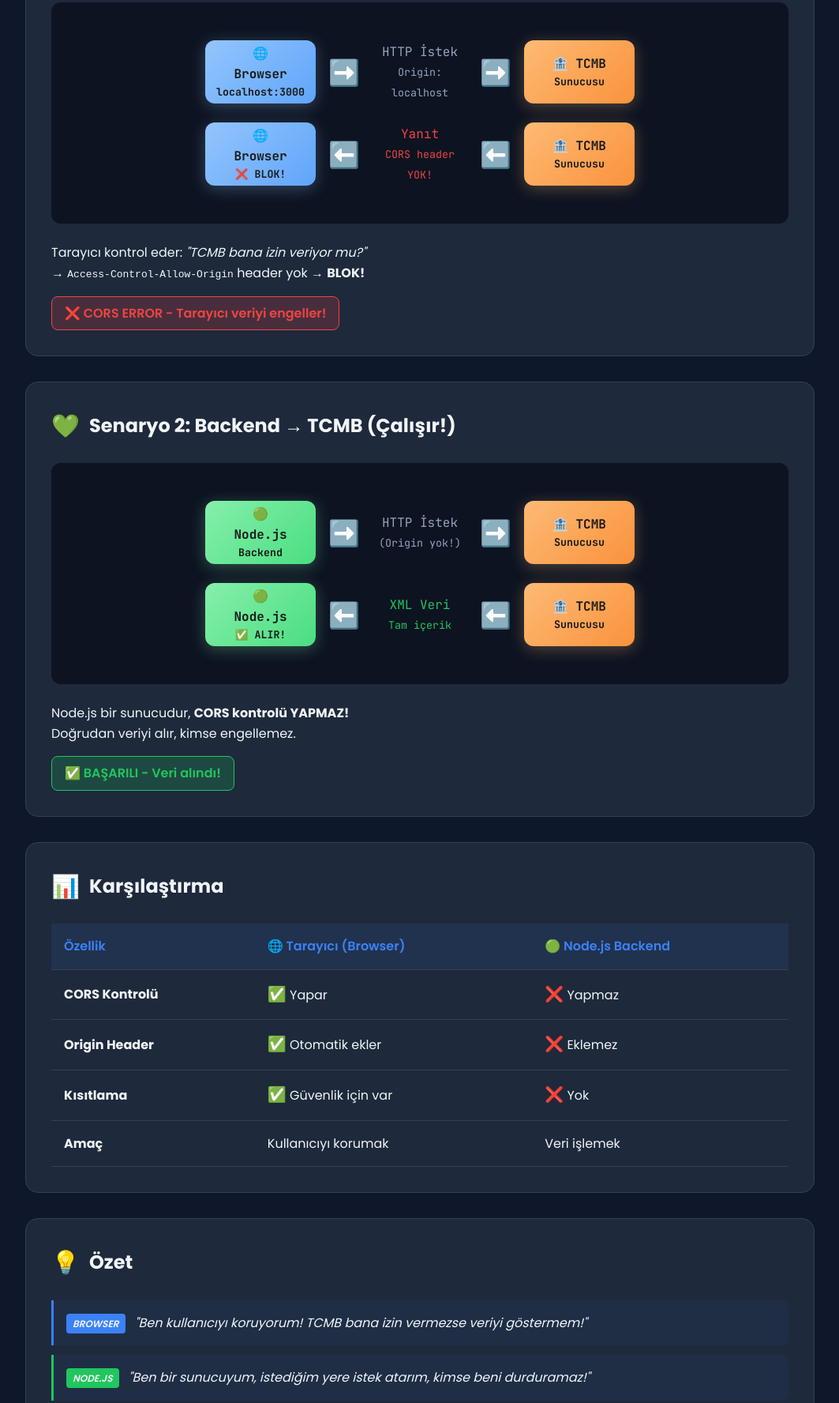
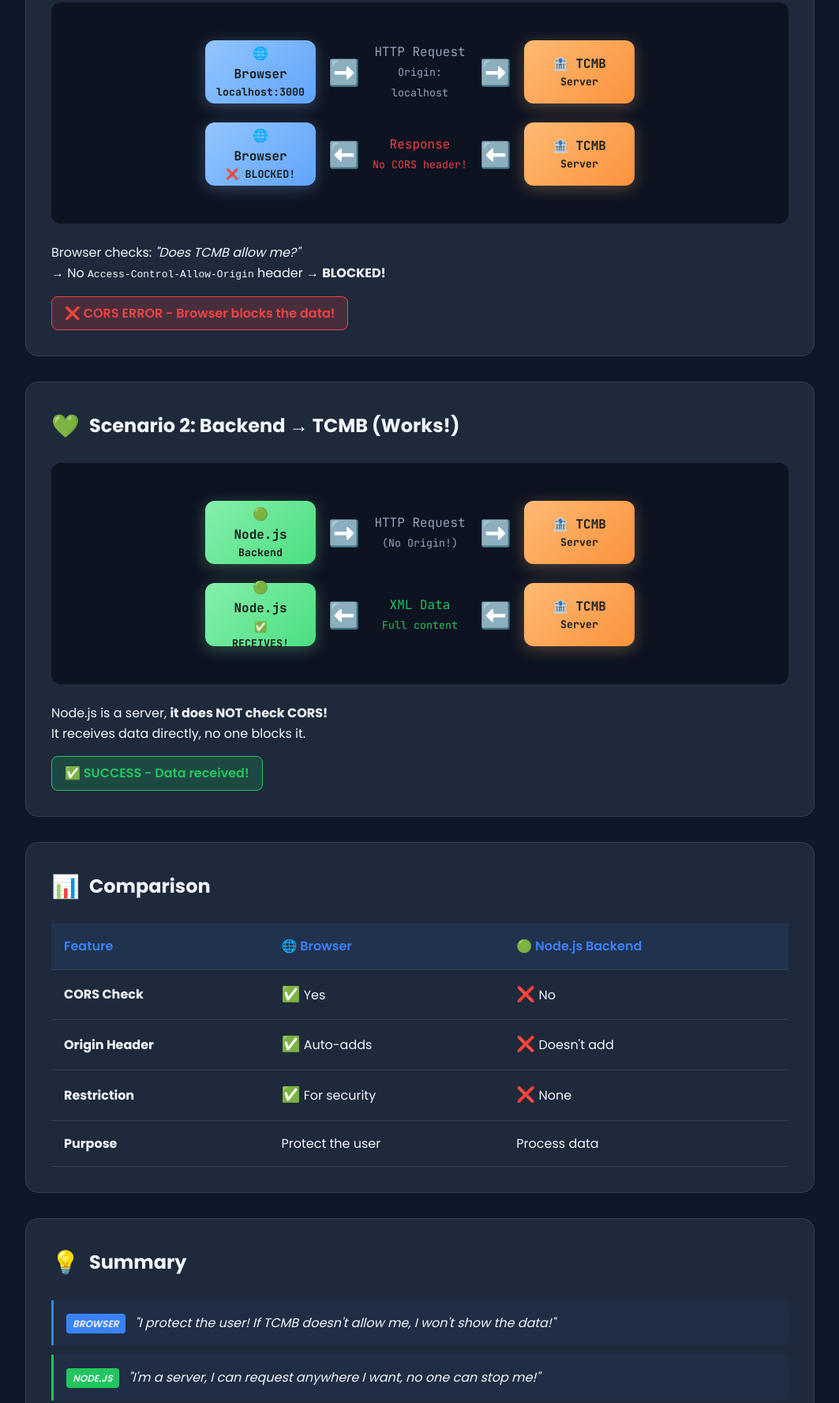
Before and after one commit to neptunb/thk, a plain HTML site: page frontend/cors-explanation.html in a window 1280 px wide. Shown: the part 280-2056 px from the top of the page at 79% size, without its empty margins (108-1171 px from the left). Drawn offline with Linux system fonts and the light colour scheme.

Commit message:
Translation for cors-explanation.html

```diff
--- a/frontend/cors-explanation.html
+++ b/frontend/cors-explanation.html
@@ -1,9 +1,9 @@
 <!DOCTYPE html>
-<html lang="tr">
+<html lang="en">
 <head>
   <meta charset="UTF-8">
   <meta name="viewport" content="width=device-width, initial-scale=1.0">
-  <title>CORS Nedir? - Görsel Açıklama</title>
+  <title>What is CORS? - Visual Explanation</title>
   <style>
     @import url('https://fonts.googleapis.com/css2?family=JetBrains+Mono:wght@400;700&family=Poppins:wght@400;600;700&display=swap');
 
@@ -278,14 +278,14 @@
 </head>
 <body>
   <div class="container">
-    <h1>🔐 CORS Nedir?</h1>
-    <p class="subtitle">Cross-Origin Resource Sharing - <span class="highlight">Sadece Tarayıcıda Çalışır!</span></p>
+    <h1>🔐 What is CORS?</h1>
+    <p class="subtitle">Cross-Origin Resource Sharing - <span class="highlight">Only Works in Browser!</span></p>
 
-    <!-- Senaryo 1 -->
+    <!-- Scenario 1 -->
     <div class="section">
       <h2 class="section-title">
         <span class="icon">🌐</span>
-        Senaryo 1: Tarayıcı → TCMB (CORS Hatası)
+        Scenario 1: Browser → TCMB (CORS Error)
       </h2>
 
       <div class="diagram">
@@ -296,47 +296,47 @@
           </div>
           <div class="arrow">➡️</div>
           <div class="flow-label" style="color: var(--text-secondary);">
-            <div>HTTP İstek</div>
+            <div>HTTP Request</div>
             <small>Origin: localhost</small>
           </div>
           <div class="arrow">➡️</div>
           <div class="box box-tcmb">
             🏦 TCMB<br>
-            <small>Sunucusu</small>
+            <small>Server</small>
           </div>
         </div>
 
         <div class="flow" style="margin-top: 1.5rem;">
           <div class="box box-browser">
             🌐 Browser<br>
-            <small>❌ BLOK!</small>
+            <small>❌ BLOCKED!</small>
           </div>
           <div class="arrow">⬅️</div>
           <div class="flow-label" style="color: var(--accent-red);">
-            <div>Yanıt</div>
-            <small>CORS header YOK!</small>
+            <div>Response</div>
+            <small>No CORS header!</small>
           </div>
           <div class="arrow">⬅️</div>
           <div class="box box-tcmb">
             🏦 TCMB<br>
-            <small>Sunucusu</small>
+            <small>Server</small>
           </div>
         </div>
       </div>
 
-      <p>Tarayıcı kontrol eder: <em>"TCMB bana izin veriyor mu?"</em></p>
-      <p>→ <code>Access-Control-Allow-Origin</code> header yok → <strong>BLOK!</strong></p>
+      <p>Browser checks: <em>"Does TCMB allow me?"</em></p>
+      <p>→ No <code>Access-Control-Allow-Origin</code> header → <strong>BLOCKED!</strong></p>
 
       <div class="result result-error">
-        ❌ CORS ERROR - Tarayıcı veriyi engeller!
+        ❌ CORS ERROR - Browser blocks the data!
       </div>
     </div>
 
-    <!-- Senaryo 2 -->
+    <!-- Scenario 2 -->
     <div class="section">
       <h2 class="section-title">
         <span class="icon">💚</span>
-        Senaryo 2: Backend → TCMB (Çalışır!)
+        Scenario 2: Backend → TCMB (Works!)
       </h2>
 
       <div class="diagram">
@@ -347,113 +347,113 @@
           </div>
           <div class="arrow">➡️</div>
           <div class="flow-label" style="color: var(--text-secondary);">
-            <div>HTTP İstek</div>
-            <small>(Origin yok!)</small>
+            <div>HTTP Request</div>
+            <small>(No Origin!)</small>
           </div>
           <div class="arrow">➡️</div>
           <div class="box box-tcmb">
             🏦 TCMB<br>
-            <small>Sunucusu</small>
+            <small>Server</small>
           </div>
         </div>
 
         <div class="flow" style="margin-top: 1.5rem;">
           <div class="box box-backend">
             🟢 Node.js<br>
-            <small>✅ ALIR!</small>
+            <small>✅ RECEIVES!</small>
           </div>
           <div class="arrow">⬅️</div>
           <div class="flow-label" style="color: var(--accent-green);">
-            <div>XML Veri</div>
-            <small>Tam içerik</small>
+            <div>XML Data</div>
+            <small>Full content</small>
           </div>
           <div class="arrow">⬅️</div>
           <div class="box box-tcmb">
             🏦 TCMB<br>
-            <small>Sunucusu</small>
+            <small>Server</small>
           </div>
         </div>
       </div>
 
-      <p>Node.js bir sunucudur, <strong>CORS kontrolü YAPMAZ!</strong></p>
-      <p>Doğrudan veriyi alır, kimse engellemez.</p>
+      <p>Node.js is a server, <strong>it does NOT check CORS!</strong></p>
+      <p>It receives data directly, no one blocks it.</p>
 
       <div class="result result-success">
-        ✅ BAŞARILI - Veri alındı!
+        ✅ SUCCESS - Data received!
       </div>
     </div>
 
-    <!-- Karşılaştırma Tablosu -->
+    <!-- Comparison Table -->
     <div class="section">
       <h2 class="section-title">
         <span class="icon">📊</span>
-        Karşılaştırma
+        Comparison
       </h2>
 
       <table class="comparison-table">
         <thead>
           <tr>
-            <th>Özellik</th>
-            <th>🌐 Tarayıcı (Browser)</th>
+            <th>Feature</th>
+            <th>🌐 Browser</th>
             <th>🟢 Node.js Backend</th>
           </tr>
         </thead>
         <tbody>
           <tr>
-            <td><strong>CORS Kontrolü</strong></td>
-            <td><span class="check">✅</span> Yapar</td>
-            <td><span class="cross">❌</span> Yapmaz</td>
+            <td><strong>CORS Check</strong></td>
+            <td><span class="check">✅</span> Yes</td>
+            <td><span class="cross">❌</span> No</td>
           </tr>
           <tr>
             <td><strong>Origin Header</strong></td>
-            <td><span class="check">✅</span> Otomatik ekler</td>
-            <td><span class="cross">❌</span> Eklemez</td>
+            <td><span class="check">✅</span> Auto-adds</td>
+            <td><span class="cross">❌</span> Doesn't add</td>
           </tr>
           <tr>
-            <td><strong>Kısıtlama</strong></td>
-            <td><span class="check">✅</span> Güvenlik için var</td>
-            <td><span class="cross">❌</span> Yok</td>
+            <td><strong>Restriction</strong></td>
+            <td><span class="check">✅</span> For security</td>
+            <td><span class="cross">❌</span> None</td>
           </tr>
           <tr>
-            <td><strong>Amaç</strong></td>
-            <td>Kullanıcıyı korumak</td>
-            <td>Veri işlemek</td>
+            <td><strong>Purpose</strong></td>
+            <td>Protect the user</td>
+            <td>Process data</td>
           </tr>
         </tbody>
       </table>
     </div>
 
-    <!-- Özet -->
+    <!-- Summary -->
     <div class="section">
       <h2 class="section-title">
         <span class="icon">💡</span>
-        Özet
+        Summary
       </h2>
 
       <div class="quote browser">
         <span class="label label-browser">BROWSER</span>
-        "Ben kullanıcıyı koruyorum! TCMB bana izin vermezse veriyi göstermem!"
+        "I protect the user! If TCMB doesn't allow me, I won't show the data!"
       </div>
 
       <div class="quote nodejs">
         <span class="label label-nodejs">NODE.JS</span>
-        "Ben bir sunucuyum, istediğim yere istek atarım, kimse beni durduramaz!"
+        "I'm a server, I can request anywhere I want, no one can stop me!"
       </div>
 
       <div class="summary-box">
-        <h3>🎯 Çözüm: Backend'i Proxy Olarak Kullan</h3>
+        <h3>🎯 Solution: Use Backend as a Proxy</h3>
         <div class="code-block">
-Browser → Backend (aynı origin, CORS yok) → TCMB (sunucudan sunucuya, CORS yok)
+Browser → Backend (same origin, no CORS) → TCMB (server-to-server, no CORS)
         </div>
         <p style="margin-top: 1rem; color: var(--text-secondary);">
-          Bu sayede tarayıcı kendi backend'ine istek atar (aynı origin),
-          backend de TCMB'ye istek atar (CORS kontrolü yok).
+          This way, the browser sends requests to its own backend (same origin),
+          and the backend sends requests to TCMB (no CORS check).
         </p>
       </div>
     </div>
 
     <footer>
-      <p>📚 THK JavaScript Eğitimi - CORS Açıklaması</p>
+      <p>📚 THK JavaScript Training - CORS Explanation</p>
     </footer>
   </div>
 </body>
```
